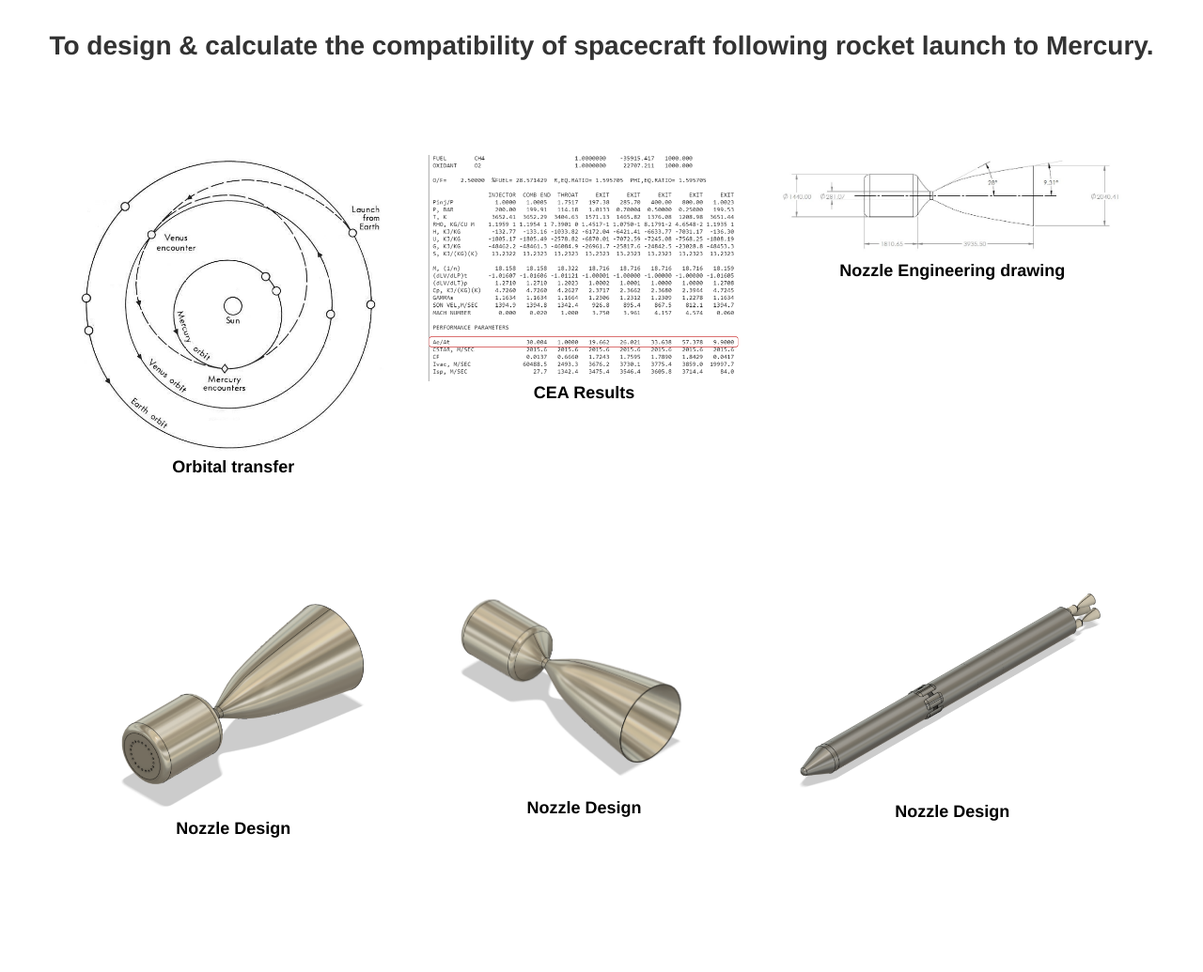
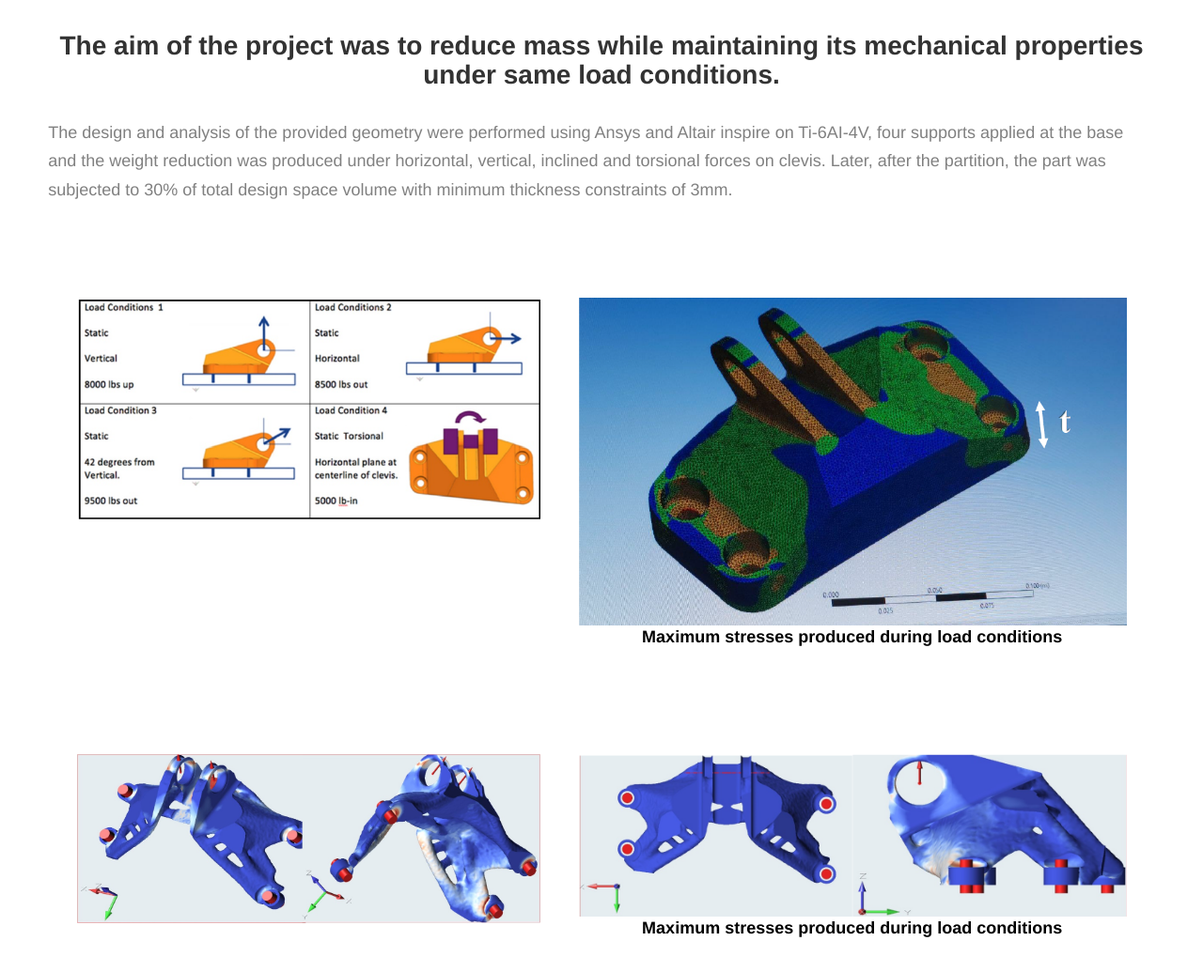
Before and after one commit to Pawankalwaniya/Pawankalwaniya, a website: page project2.html in a window 1280 px wide. Shown: the part 560-1595 px from the top of the page at 94% size. Drawn offline with nearby package versions, Linux system fonts and the light colour scheme.

Commit message:
Update project2.html

```diff
--- a/project2.html
+++ b/project2.html
@@ -93,45 +93,45 @@
   </header>
   <section class="project-cs-hero">
     <div class="project-cs-hero__content">
-      <h1 class="heading-primary" style="font-size: 2rem;">To design & calculate the compatibility of spacecraft following rocket
-        launch to Mercury.</h1>
+      <h1 class="heading-primary" style="font-size: 2rem;">Topology Optimization: GE Bracket Aerospace Grade part
+        Design.</h1>
     </div>
   </section>
   <section class="project-details">
     <div class="main-container">
       <div class="project-details__content">
+
         <div class="project-details__content-main">
           <div class="project-details__desc">
-            <h3 class="project-details__content-title text-center">To design & calculate the compatibility of spacecraft following rocket
-              launch to Mercury.</h3>
+            <h3 class="project-details__content-title text-center">The aim of the project was to reduce mass while maintaining its
+              mechanical properties under same load conditions.</h3>
+            <p class="project-details__desc-para">
+              The design and analysis of the provided geometry were performed using Ansys and Altair inspire on
+              Ti-6AI-4V,
+              four supports applied at the base and the weight reduction was produced under horizontal, vertical,
+              inclined
+              and torsional forces on clevis. Later, after the partition, the part was subjected to 30% of total design
+              space volume with minimum thickness constraints of 3mm.
+            </p>
           </div>
         </div>
-        <div class="grid-container3">
+        <div class="grid-container">
           <div class="project-details__showcase-img-cont grid-item">
-          <img src="./assets/project3/image1.jpg" alt="Project Image" class="project-details__showcase-img" />
-          <p class="project_tit">Orbital transfer</p>
+            <img src="./assets/project2/image1.png" alt="Project Image" class="project-details__showcase-img" />
           </div>
           <div class="project-details__showcase-img-cont grid-item">
-          <img src="./assets/project3/image2.png" alt="Project Image" class="project-details__showcase-img" />
-          <p class="project_tit">CEA Results</p>
+            <img src="./assets/project2/image2.png" alt="Project Image" class="project-details__showcase-img" />
+            <p class="project_tit">Maximum stresses produced during load conditions</p>
           </div>
           <div class="project-details__showcase-img-cont grid-item">
-          <img src="./assets/project3/image3.jpg" alt="Project Image" class="project-details__showcase-img" />
-          <p class="project_tit">Nozzle Engineering drawing</p>
+            <img src="./assets/project2/image3.png" alt="Project Image" class="project-details__showcase-img" />
           </div>
           <div class="project-details__showcase-img-cont grid-item">
-          <img src="./assets/project3/image4.png" alt="Project Image" class="project-details__showcase-img" />
-          <p class="project_tit">Nozzle Design</p>
-        </div>
-        <div class="project-details__showcase-img-cont grid-item">
-          <img src="./assets/project3/image5.png" alt="Project Image" class="project-details__showcase-img" />
-          <p class="project_tit">Nozzle Design</p>
-        </div>
-        <div class="project-details__showcase-img-cont grid-item">
-          <img src="./assets/project3/image6.png" alt="Project Image" class="project-details__showcase-img" />
-          <p class="project_tit">Nozzle Design</p>
+            <img src="./assets/project2/image4.png" alt="Project Image" class="project-details__showcase-img" />
+            <p class="project_tit">Maximum stresses produced during load conditions</p>
           </div>
         </div>
+
       </div>
     </div>
   </section>
```
Lines whose indentation alone changed are shown as unchanged.
